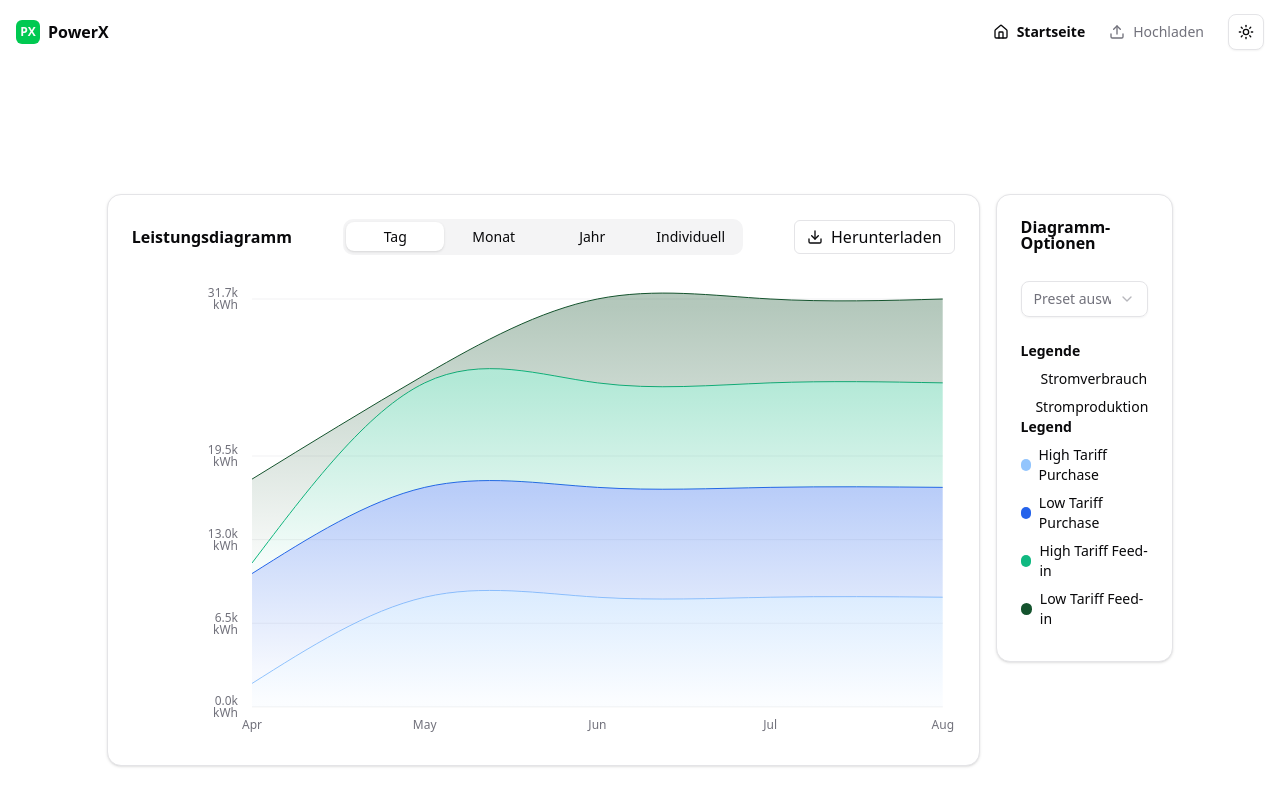
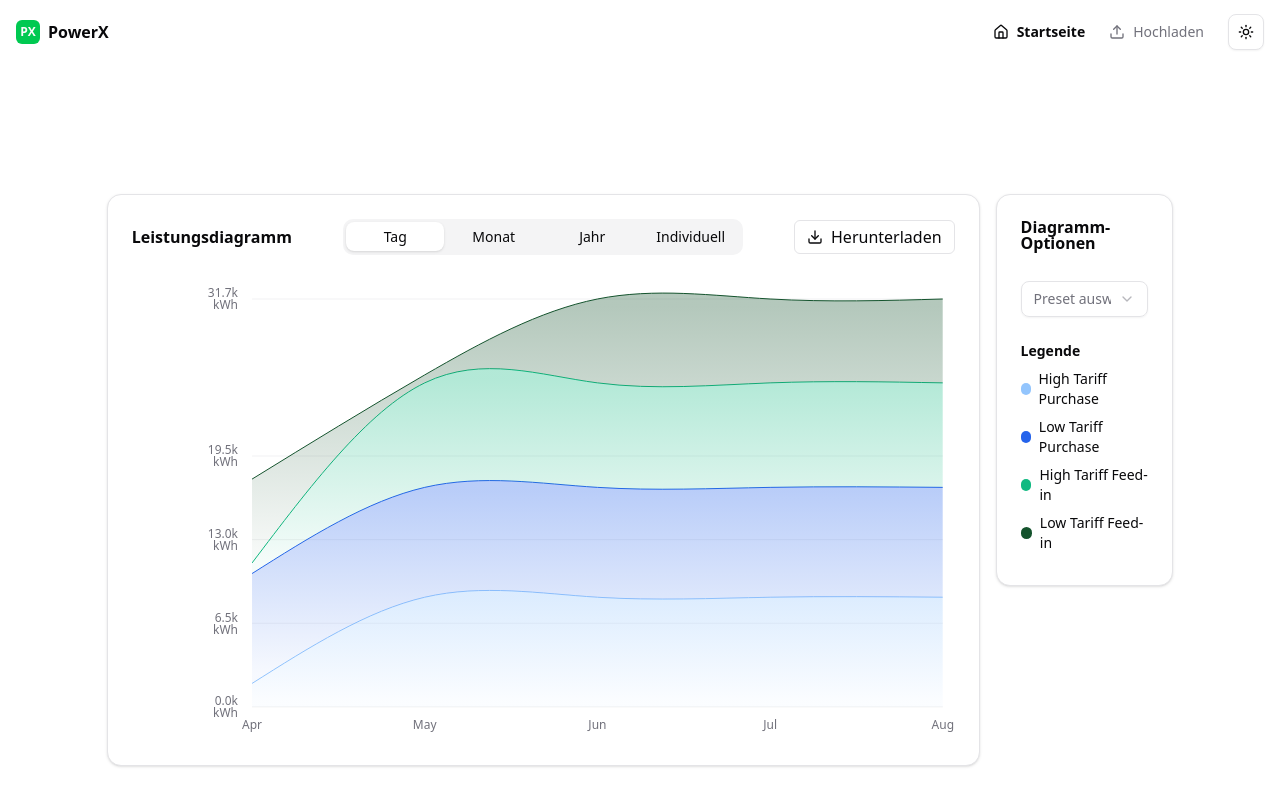
Before and after one commit to laglerl-bzz/m306-powerx, a React (Vite) app in the folder frontend/: page / in a window 1280 px wide. Shown: the top 806 px of the page. Built offline with nearby package versions, Linux system fonts and the light colour scheme.

Commit message:
delete legend

```diff
--- a/frontend/src/components/home-page.tsx
+++ b/frontend/src/components/home-page.tsx
@@ -39,17 +39,9 @@ export default function HomePage() {
                                 <SelectItem value="consumptionChart">Verbrauchsdiagramm</SelectItem>
                                 <SelectItem value="meterReadingChart">Zählerstandsdiagramm</SelectItem>
                             </SelectContent>
-                        </Select>                        <div className="mt-6">
+                        </Select>
+                        <div className="mt-6">
                             <h3 className="font-semibold text-sm mb-2">Legende</h3>
-                            <div className="flex items-center mb-2">
-                                <div className="w-3 h-3 rounded-full bg-[hsl(var(--chart-1))] mr-2" />
-                                <span className="text-sm">Stromverbrauch</span>
-                            </div>
-                            <div className="flex items-center">
-                                <div className="w-3 h-3 rounded-full bg-[hsl(var(--chart-2))] mr-2" />
-                                <span className="text-sm">Stromproduktion</span>
-                            </div>
-                            <h3 className="font-semibold text-sm mb-2">Legend</h3>
                             {Object.entries(obisConfig).map(([obis, config]) => (
                                 <div key={obis} className="flex items-center mb-2">
                                     <div
```
